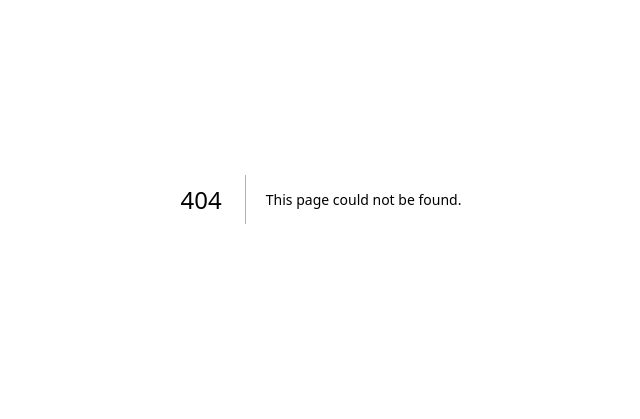
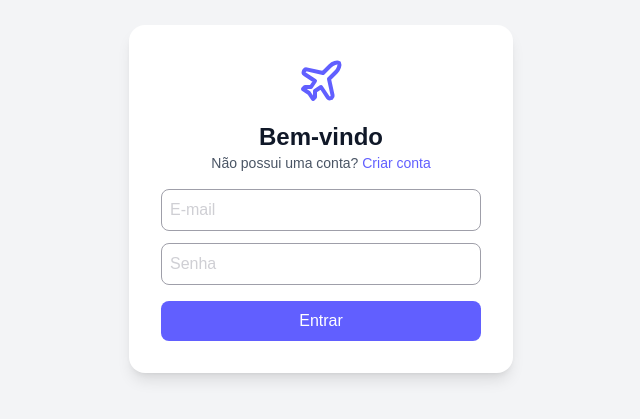
Before and after one commit to RodrigoMufatto/travel_planner_frontend, a Next.js app: page /login in a window 1280 px wide. Before the commit this address had no page. Shown: the part 201-620 px from the top of the page, without its empty margins (319-959 px from the left). Built offline with nearby package versions, Linux system fonts and the light colour scheme.

Commit message:
feat: implement login page with next-auth credentials provider

```diff
--- /dev/null
+++ b/src/app/login/page.tsx
@@ -0,0 +1,87 @@
+"use client";
+
+import { useState } from "react";
+import { Plane } from "lucide-react";
+import Link from "next/link";
+import { useRouter } from "next/navigation";
+import { signIn } from "next-auth/react";
+
+export default function Login() {
+  const [email, setEmail] = useState("");
+  const [password, setPassword] = useState("");
+  const [isLoading, setIsLoading] = useState(false);
+  const [errorMessage, setErrorMessage] = useState("");
+  const router = useRouter();
+
+  const handleLogin = async (e: React.FormEvent) => {
+    e.preventDefault();
+    setIsLoading(true);
+    setErrorMessage("");
+
+    const res = await signIn("credentials", {
+      redirect: false,
+      email,
+      password,
+    });
+
+    setIsLoading(false);
+
+    if (res?.ok) {
+      router.push('/home');
+    } else {
+      setErrorMessage("E-mail ou senha inválidos");
+    }
+  };
+
+  return (
+    <div className="flex items-center justify-center min-h-screen bg-gray-100">
+      <div className="bg-white p-8 rounded-2xl shadow-lg w-96 flex flex-col items-center">
+        <Plane className="w-12 h-12 text-indigo-500 mb-4" />
+        <h2 className="text-2xl font-bold text-gray-900">Bem-vindo</h2>
+        <p className="text-gray-600 text-sm mb-4">
+          Não possui uma conta?{" "}
+          <Link href="/register" className="text-indigo-500">Criar conta</Link>
+        </p>
+        <form className="w-full" onSubmit={handleLogin}>
+          <Input
+            type="email"
+            placeholder="E-mail"
+            value={email}
+            onChange={(e) => setEmail(e.target.value)}
+            required
+          />
+          <Input
+            type="password"
+            placeholder="Senha"
+            value={password}
+            onChange={(e) => setPassword(e.target.value)}
+            required
+            className="mb-4"
+          />
+          <SubmitButton isLoading={isLoading} />
+        </form>
+        <ErrorMessage message={errorMessage} />
+      </div>
+    </div>
+  );
+}
+
+const Input = ({ className = "", ...props }: React.InputHTMLAttributes<HTMLInputElement>) => (
+  <input
+    className={`w-full p-2 border rounded-lg mb-3 text-zinc-400 ${className}`}
+    {...props}
+  />
+);
+
+const SubmitButton = ({ isLoading }: { isLoading: boolean }) => (
+  <button
+    type="submit"
+    className="w-full bg-indigo-500 text-white py-2 rounded-lg hover:bg-indigo-600 disabled:opacity-50"
+    disabled={isLoading}
+  >
+    {isLoading ? "Entrando..." : "Entrar"}
+  </button>
+);
+
+const ErrorMessage = ({ message }: { message?: string }) =>
+  message ? <p className="text-red-500 text-sm mt-2">{message}</p> : null;
```
